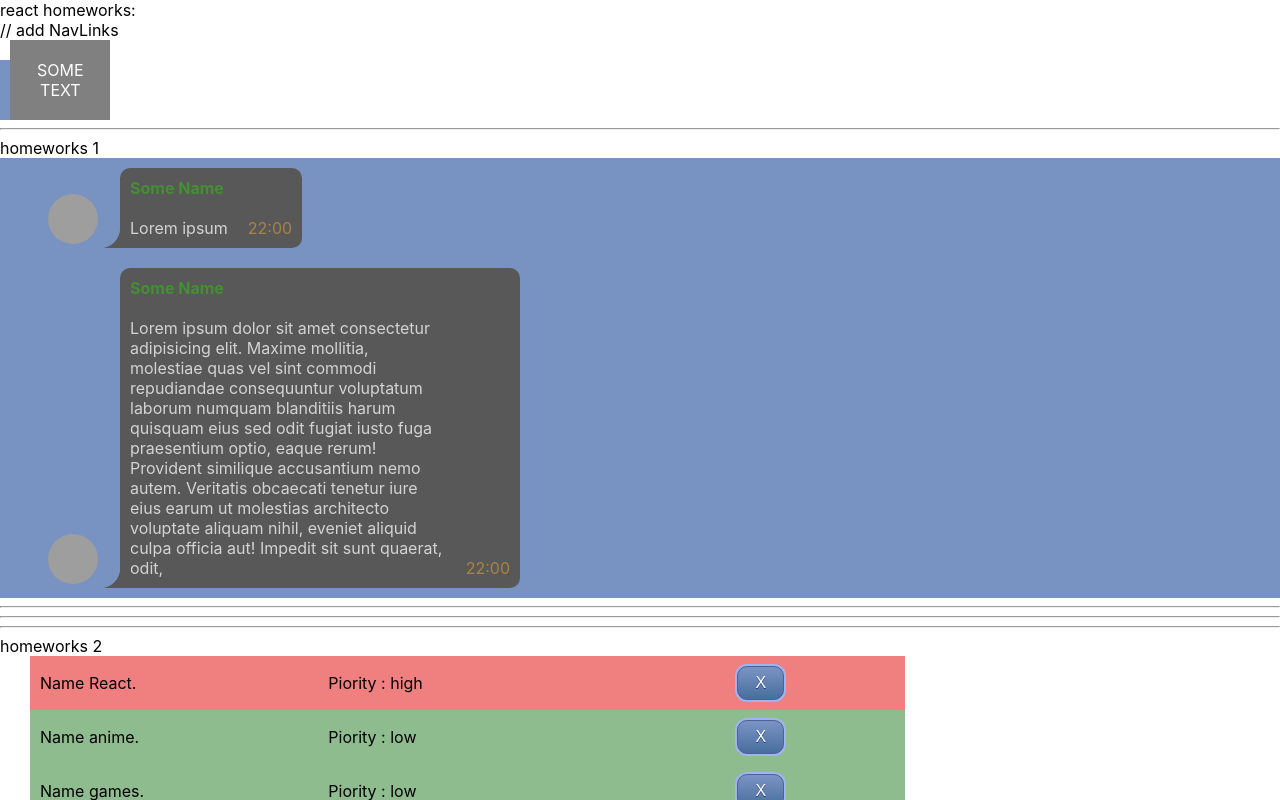
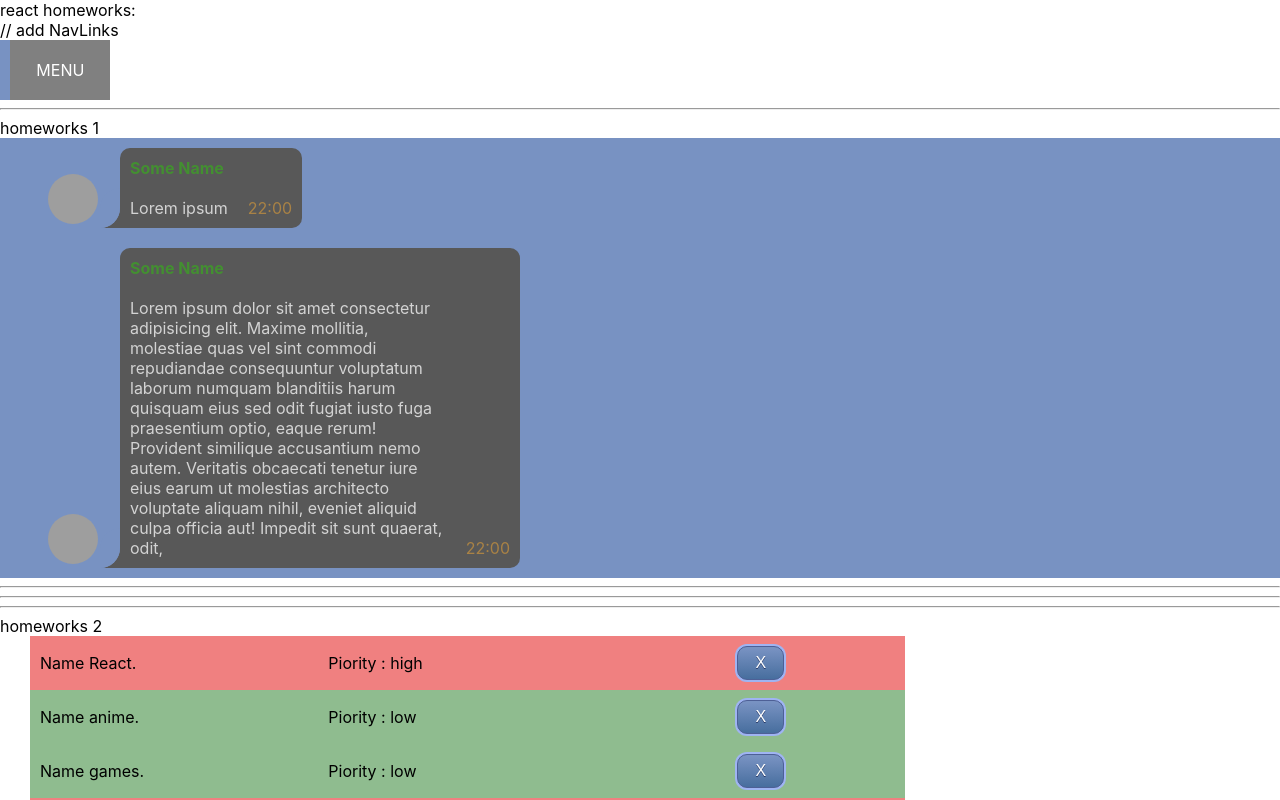
Before and after one commit to maunonen/it-incubator-ignat, a React (Create React App) app: page /#/pre-junior in a window 1280 px wide. Shown: the top 800 px of the page. Built offline with nearby package versions, Linux system fonts and the light colour scheme; grey boxes are pictures that could not be loaded.

Commit message:
header menu

```diff
--- a/src/p2-homeworks/h5/Header.tsx
+++ b/src/p2-homeworks/h5/Header.tsx
@@ -21,7 +21,7 @@ function Header() {
                         to={PATH.JUNIOR_PLUS}
                         className={s.item }
                     >Junior Plus</NavLink>
-                    <div className={s.item + ' ' + s.waffel}>some text</div>
+                    <div className={s.item + ' ' + s.waffel}>menu</div>
                 </div>
             </nav>
         </div>
```
